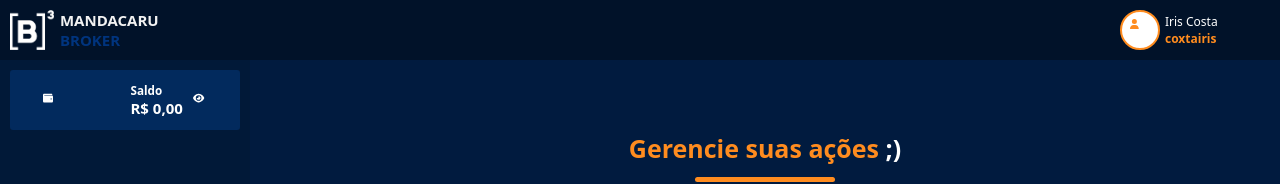
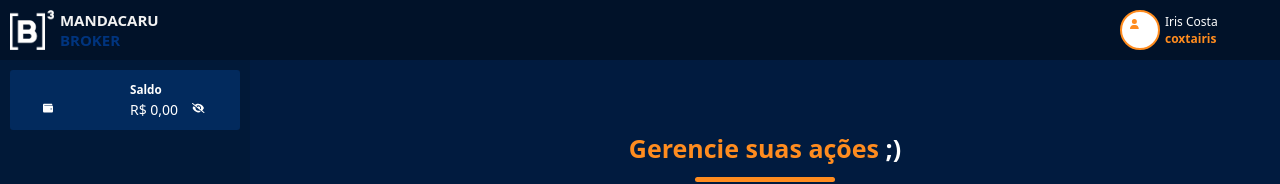
Before and after one commit to izaiasmachado/mandacarubroker-front, a Next.js app: page /dashboard in a window 1280 px wide. Shown: the top 184 px of the page. Built offline with nearby package versions, Linux system fonts and the light colour scheme.

Commit message:
:sparkles: feat: toggle balance visibility

```diff
--- a/src/app/page.js
+++ b/src/app/page.js
@@ -1,7 +1,6 @@
-import Home from "./Dashboard/page";
-
 export default function Dashboard() {
   return (
-    <Home/>
+    <>
+    </>
   );
 }
--- a/src/components/BalanceGroup/index.js
+++ b/src/components/BalanceGroup/index.js
@@ -1,29 +1,38 @@
-import { faWallet, faEye } from '@fortawesome/free-solid-svg-icons'
-import { FontAwesomeIcon } from '@fortawesome/react-fontawesome'
+"use client";
 
-import Button from '../UI/Button';
+import React, { useState } from "react";
+import { faWallet, faEye, faEyeSlash } from "@fortawesome/free-solid-svg-icons";
+import { FontAwesomeIcon } from "@fortawesome/react-fontawesome";
+
+import Button from "../UI/Button";
 
 import * as S from "./styles";
 
-const Balance = () => (
+const Balance = () => {
+  const [showPassword, setShowPassword] = useState(false);
+
+  const togglePasswordVisibility = () => {
+    setShowPassword(!showPassword);
+  };
+
+  return (
     <S.Balance>
       <S.BalanceLeftContent>
         <S.Icon width={21} height={18}>
-                <FontAwesomeIcon icon={faWallet}/>
+          <FontAwesomeIcon icon={faWallet} />
         </S.Icon>
       </S.BalanceLeftContent>
       <S.BalanceRightcontent>
-            <div>
+            <S.Currency>
             <h3>Saldo</h3>
-                <h2>R$ 0,00</h2>
-            </div>
-            <S.Extrato>
-            <S.Icon width={14} height={18}>
-                <FontAwesomeIcon icon={faEye}/>
+            <span>{showPassword ? <hr></hr> : "R$ 0,00"}</span>
+            </S.Currency>
+            <S.Icon width={15} height={18} onClick={togglePasswordVisibility}>
+            <FontAwesomeIcon icon={showPassword ? faEye : faEyeSlash} />
             </S.Icon>
-            </S.Extrato>
       </S.BalanceRightcontent>
     </S.Balance>
   );
+};
 
 export default Balance;
--- a/src/components/BalanceGroup/styles.js
+++ b/src/components/BalanceGroup/styles.js
@@ -16,6 +16,26 @@ export const Balance = styled.div`
 export const Icon = styled.div`
     width: ${props => props.width}px;
     height: ${props => props.height}px;
+    margin-top: 2rem;
+`
+
+export const Currency = styled.div`
+    display: flex;
+    flex-direction: column;
+    gap: 3px;
+    justify-content: flex-start;
+    min-width: 5rem;
+    span {
+        min-height: 2rem;
+        display: flex;
+        align-items: center;
+        font-size: 1.4rem;
+        hr {
+            width: 100%;
+            height: 2px;
+        }
+    }
+
 `
 
 export const BalanceLeftContent = styled.div`
@@ -25,9 +45,9 @@ export const BalanceLeftContent = styled.div`
 `
 
 export const BalanceRightcontent = styled.div`
-    gap: 10px;
+    gap: 1.2rem;
     display: flex;
-    justify-content: center;
+    justify-content: space-between;
     align-items: center;
 `
 
```
Lines whose indentation alone changed are shown as unchanged.
